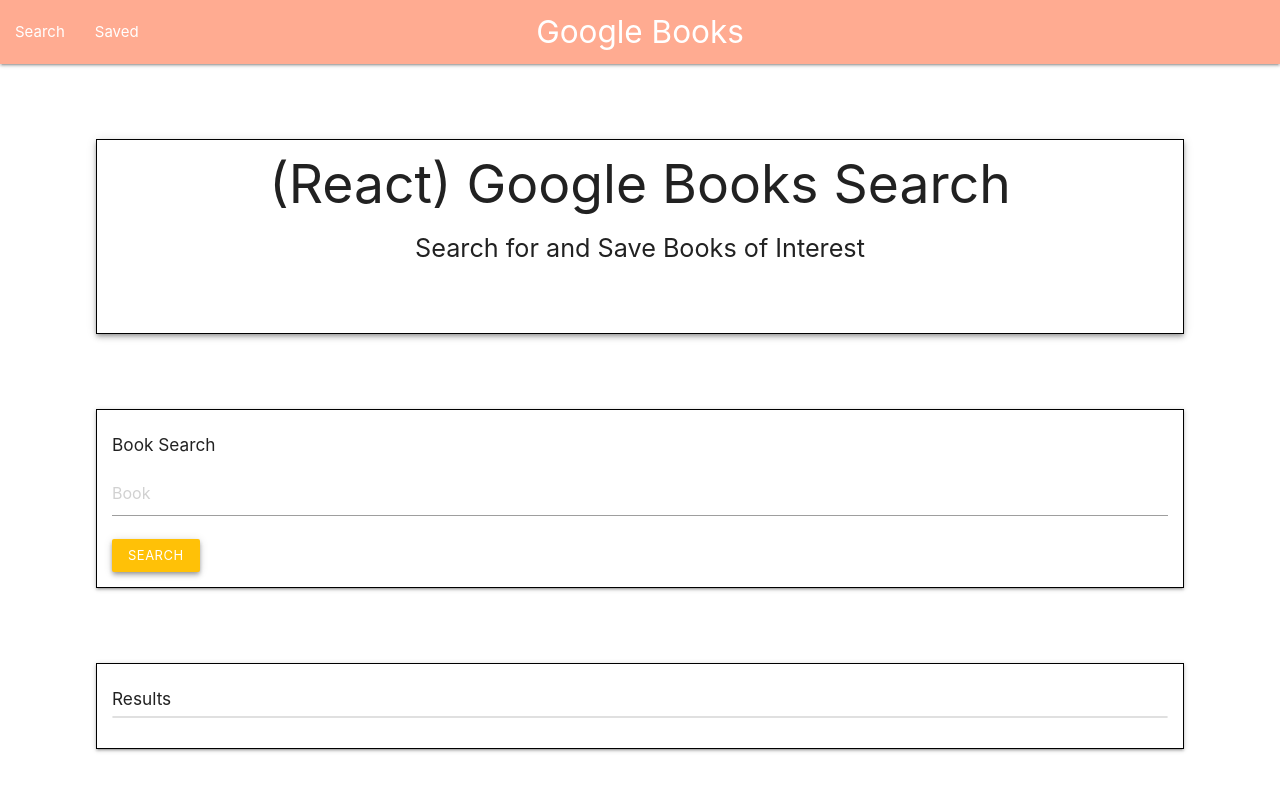
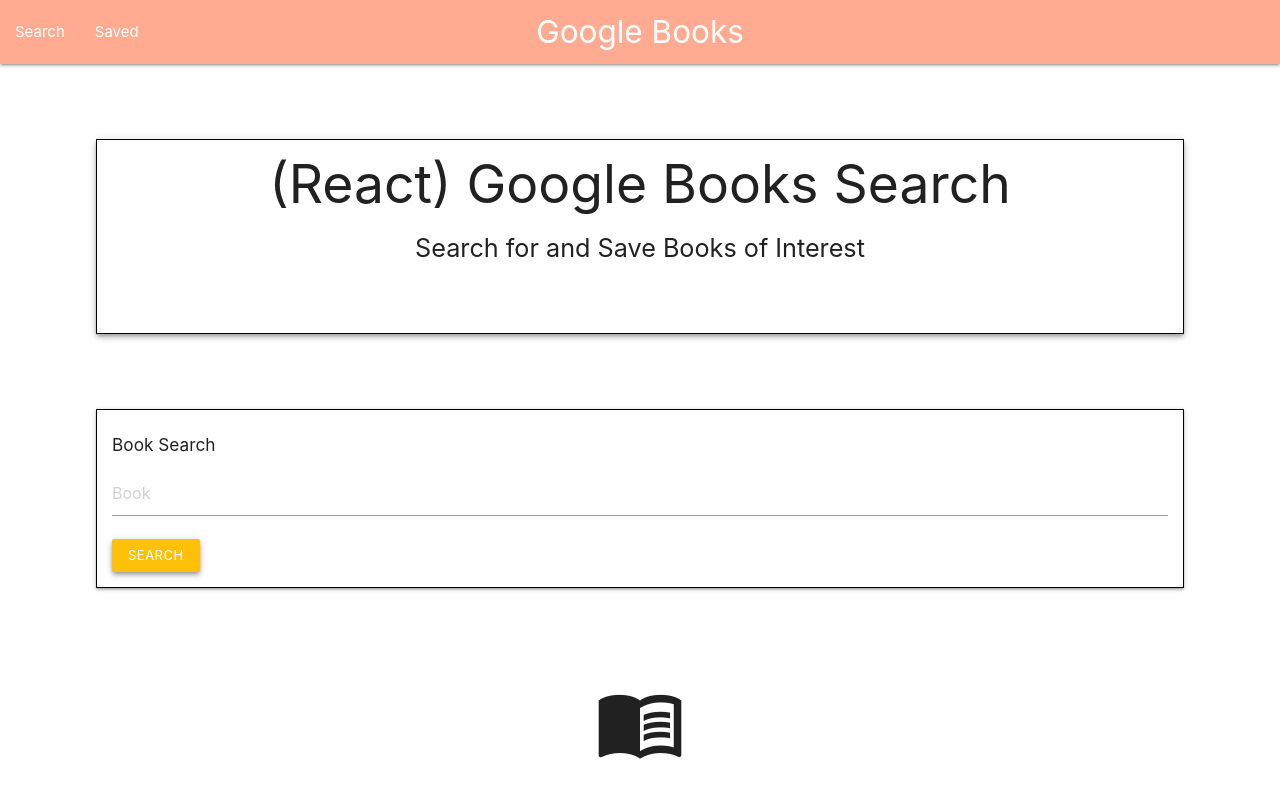
Before and after one commit to SEGH/bookSearch, a React (Create React App) app in the folder client/: page / in a window 1280 px wide. Built offline with nearby package versions, Linux system fonts and the light colour scheme.

Commit message:
Added condition to render book icon if book.length is zero

```diff
--- a/client/src/assets/style.css
+++ b/client/src/assets/style.css
@@ -21,3 +21,8 @@
 li img {
     padding-top: 4px;
 }
+
+#bookDiv {
+    border: 0;
+    text-align: center;
+}
--- a/client/src/pages/Search.js
+++ b/client/src/pages/Search.js
@@ -1,4 +1,6 @@
 import React, { useState } from "react";
+import "materialize-css";
+import { Icon } from "react-materialize";
 import Searchbar from "../components/Searchbar";
 import Results from "../components/Results";
 import Banner from "../components/Banner";
@@ -30,7 +32,7 @@
         <main className="container">
             <Banner />
             <Searchbar handleInputChange={handleInputChange} handleSearch={handleSearch} />
-            <Results books={books} />
+            {books.length > 0 ? <Results books={books} /> : <section id="bookDiv"><Icon large center >menu_book</Icon></section> }
         </main>
     );
 }
```
